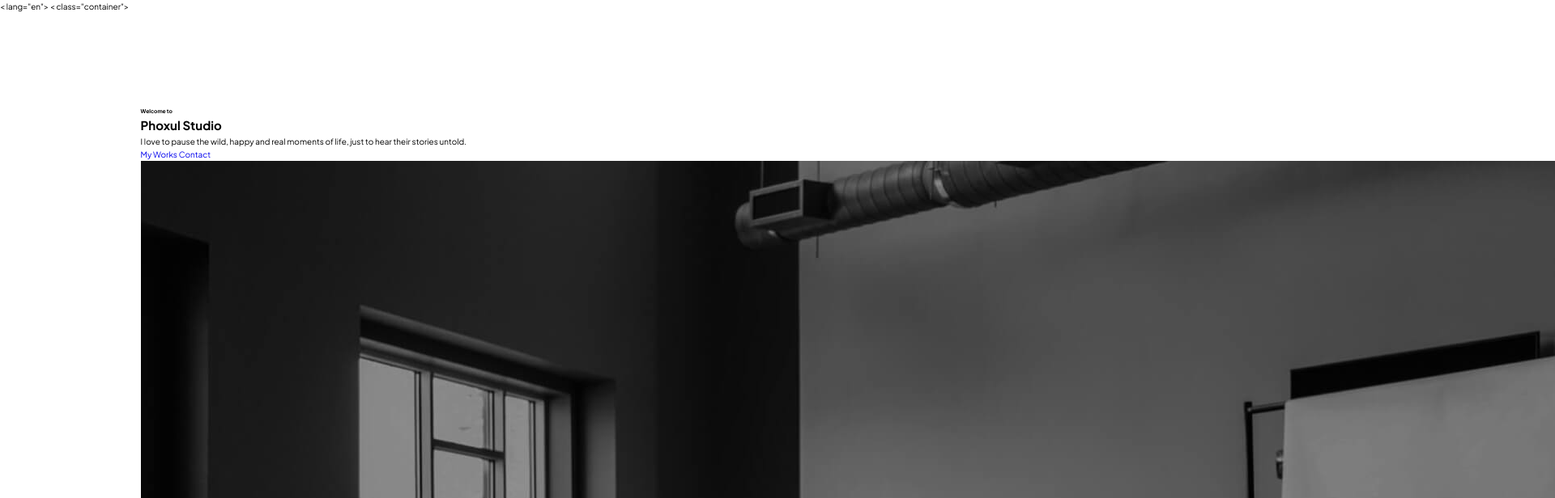
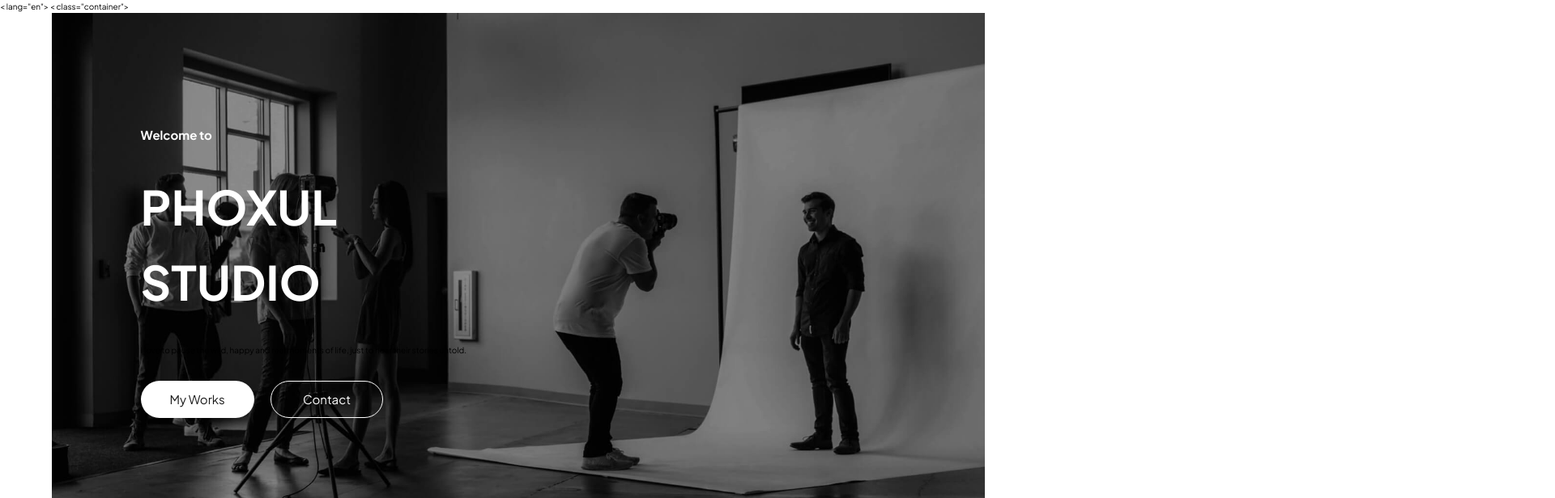
Before and after one commit to 002-umulkher/second-trial, a plain HTML site: page index.html in a window 1280 px wide. Shown: the top 616 px of the page at 81% size, 1920 px wide, since content can reach past the window. Drawn offline with Linux system fonts and the light colour scheme.

Commit message:
updated projects

```diff
--- a/style.css
+++ b/style.css
@@ -158,3 +158,98 @@ li {
 .overall-layout {
   grid-column: container-start / container-end;
 }
+
+
+
+
+
+
+
+/*----------*----------*----------*----------*---------- Hero */
+.hero {
+  height: 80vh;
+
+  display: flex;
+  justify-content: flex-start;
+  align-items: center;
+
+  position: relative;
+}
+
+.hero__bg {
+  position: absolute;
+  top: 0;
+  left: 50%;
+  transform: translateX(-50%);
+  height: 100%;
+  width: 90%;
+  z-index: -1;
+}
+
+.hero__bg img {
+  height: 100%;
+  width: 100%;
+  object-fit: cover;
+}
+
+.hero__content {
+  flex-basis: 50%;
+
+  display: flex;
+  flex-direction: column;
+  gap: 3rem;
+}
+
+.hero__content--mini-title {
+  font-size: var(--font-size-st-sc);
+  color: var(--color-primary);
+}
+
+.hero__content--title {
+  font-size: var(--font-size-d-l);
+  color: var(--color-primary);
+  text-transform: uppercase;
+}
+
+hero__content.--para {
+  font-size: var(--font-size-st-m);
+  color: var(--color-primary);
+}
+
+.hero__content--links {
+  display: flex;
+  gap: 2rem;
+}
+
+.hero__content--links__my-works,
+.hero__content--links__contact {
+  flex-basis: 30%;
+
+  padding: var(--padding-st-s-v) var(--padding-st-m-h);
+  border-radius: 5rem;
+  font-size: var(--font-size-st-sc);
+  text-align: center;
+  transition: all 0.25s ease-in-out;
+}
+
+.hero__content--links__my-works {
+  border: 1px solid transparent;
+  background-color: var(--color-primary);
+  color: var(--color-secondary);
+}
+
+.hero__content--links__my-works:hover {
+  background: none;
+  color: var(--color-primary);
+  border: 1px solid var(--color-primary);
+}
+
+.hero__content--links__contact {
+  border: 1px solid var(--color-primary);
+  color: var(--color-primary);
+}
+
+.hero__content--links__contact:hover {
+  background-color: var(--color-primary);
+  color: var(--color-secondary);
+}
```
